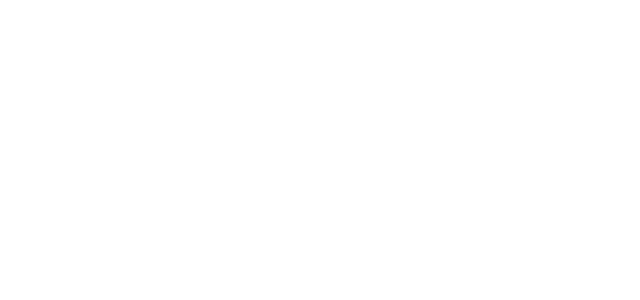
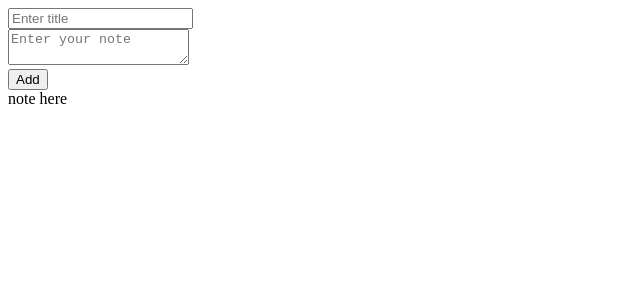
Before and after one commit to Feralwater/notebook, a React (Create React App) app: page / in a window 1280 px wide. Shown: the top 300 px of the page, without its empty margins (0-640 px from the left). Built offline with nearby package versions, Linux system fonts and the light colour scheme.

Commit message:
Add form for note

```diff
--- a/package.json
+++ b/package.json
@@ -13,6 +13,7 @@
     "react": "^17.0.2",
     "react-dom": "^17.0.2",
     "react-scripts": "4.0.3",
+    "sass": "^1.42.1",
     "typescript": "^4.1.2",
     "web-vitals": "^1.0.1"
   },
--- a/src/App.tsx
+++ b/src/App.tsx
@@ -1,8 +1,11 @@
-import React from 'react';
+import React, {useState} from 'react';
+import Note from "./components/note/Note";
+import AddForm from "./components/addForm/AddForm";
 
 function App() {
-    return (
-        <>
+    return (<>
+            <AddForm/>
+            <Note/>
         </>
     );
 }
--- /dev/null
+++ b/src/components/addForm/AddForm.tsx
@@ -0,0 +1,22 @@
+import React, {useState} from 'react';
+import Title from "../title/Title";
+import NoteText from "../noteText/NoteText";
+import Button from "../button/Button";
+
+const AddForm: React.VFC = () => {
+    const [title, setTitle] = useState<string>("");
+    const [text, setText] = useState<string>("");
+    return (
+        <>
+            <Title title={title}
+                   setTitle={setTitle}
+            />
+            <NoteText text={text}
+                      setText={setText}
+            />
+            <Button>Add</Button>
+        </>
+    );
+};
+
+export default AddForm;
--- /dev/null
+++ b/src/components/button/Button.tsx
@@ -0,0 +1,11 @@
+import React from 'react';
+
+const Button: React.FC = ({children}) => {
+    return (
+        <button>
+            {children}
+        </button>
+    );
+};
+
+export default Button;
--- /dev/null
+++ b/src/components/note/Note.tsx
@@ -0,0 +1,11 @@
+import React from 'react';
+
+const Note = () => {
+    return (
+        <div>
+            note here
+        </div>
+    );
+};
+
+export default Note;
--- /dev/null
+++ b/src/components/noteText/NoteText.tsx
@@ -0,0 +1,23 @@
+import React, {ChangeEvent, useState} from 'react';
+
+type NoteTextPropsType = {
+    text: string
+    setText: (text: string) => void
+}
+
+const NoteText: React.VFC<NoteTextPropsType> = ({text, setText}) => {
+
+    const onChangHandler = (e: ChangeEvent<HTMLTextAreaElement>) => {
+        setText(e.currentTarget.value)
+    }
+    return (
+        <div>
+            <textarea value={text}
+                      onChange={onChangHandler}
+                      placeholder={"Enter your note"}
+            />
+        </div>
+    );
+};
+
+export default NoteText;
--- /dev/null
+++ b/src/components/title/Title.tsx
@@ -0,0 +1,25 @@
+import React, {ChangeEvent, KeyboardEvent, useState} from 'react';
+
+type TitlePropsType = {
+    title: string
+    setTitle: (title: string) => void
+}
+
+const Title: React.VFC<TitlePropsType> = ({title, setTitle}) => {
+
+    const onChangHandler = (e: ChangeEvent<HTMLInputElement>) => {
+        setTitle(e.currentTarget.value)
+    }
+
+    return (
+        <div>
+            <input type="text"
+                   value={title}
+                   onChange={onChangHandler}
+                   placeholder={"Enter title"}
+            />
+        </div>
+    );
+};
+
+export default Title;
```
Also changed, not shown: src/components/addForm/AddForm.module.sass (added), src/components/note/Note.module.sass (added), src/components/noteText/NoteText.module.sass (added), src/components/title/Title.module.sass (added), 1 other file (tests, documents, lock files or other folders).
